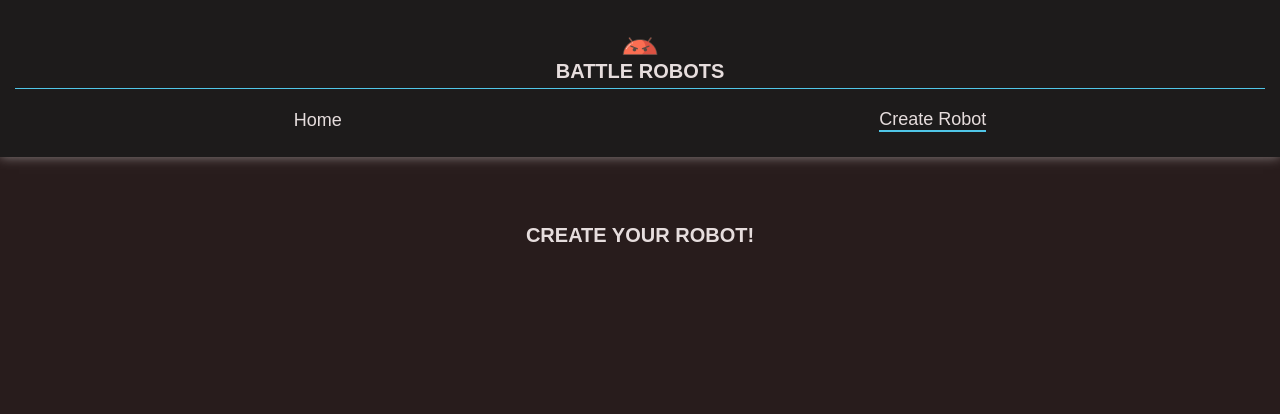
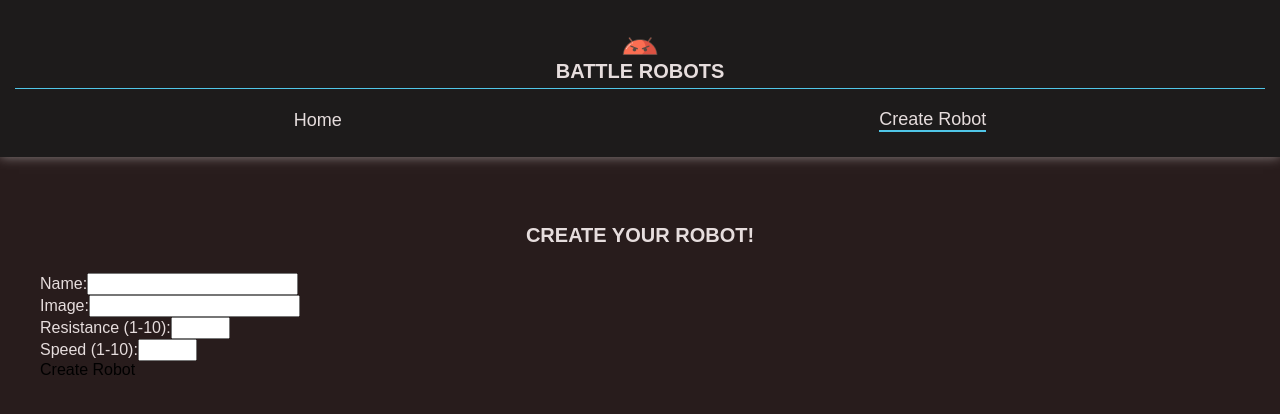
Before and after one commit to Taxeta/202307-w7chwe-jose-vera-front, a React (Vite) app: page /robot-creator in a window 1280 px wide. Shown: the top 414 px of the page. Built offline with nearby package versions, Linux system fonts and the light colour scheme; no server answers.

Commit message:
Create NewRobot form

```diff
--- /dev/null
+++ b/src/components/NewRobotForm/NewRobotForm.tsx
@@ -0,0 +1,44 @@
+const NewRobotForm = () => {
+  return (
+    <form className="form">
+      <div className="form-control">
+        <label htmlFor="name" className="form__label">
+          Name:
+        </label>
+        <input type="text" id="name" maxLength={45} className="form__input" />
+      </div>
+      <div className="form-control">
+        <label htmlFor="image" className="form__label">
+          Image:
+        </label>
+        <input type="text" id="image" maxLength={200} className="form__input" />
+      </div>
+      <div className="form-control">
+        <label htmlFor="resistance">Resistance (1-10):</label>
+        <input
+          type="number"
+          id="resistance"
+          min="1"
+          max="10"
+          className="form__input"
+        />
+      </div>
+      <div className="form-control">
+        <label htmlFor="speed">Speed (1-10):</label>
+        <input
+          type="number"
+          id="speed"
+          min="1"
+          max="10"
+          className="form__input"
+        />
+      </div>
+      <div className="form__button-container">
+        <button type="submit" className="button form__button">
+          Create Robot
+        </button>
+      </div>
+    </form>
+  );
+};
+export default NewRobotForm;
--- a/src/pages/NewRobotPage/NewRobotPage.tsx
+++ b/src/pages/NewRobotPage/NewRobotPage.tsx
@@ -1,3 +1,4 @@
+import NewRobotForm from "../../components/NewRobotForm/NewRobotForm";
 import "./NewRobotPage.css";
 
 const NewRobotPage = () => {
@@ -6,6 +7,7 @@ const NewRobotPage = () => {
       <div className="section-title">
         <h2 className="create-title">Create your robot!</h2>
       </div>
+      <NewRobotForm />
     </section>
   );
 };
```
Also changed, not shown: src/components/NewRobotForm/NewRobotForm.css (added).
